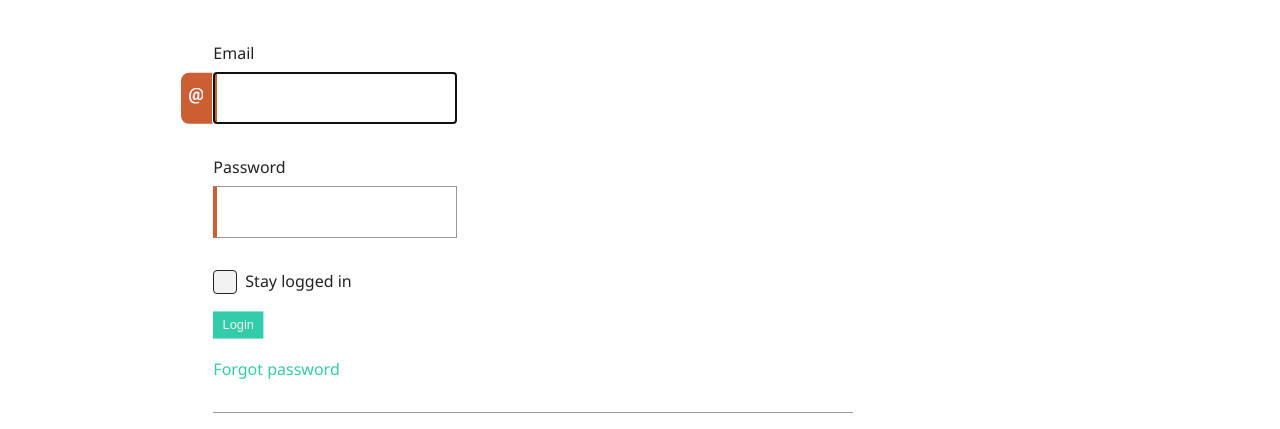
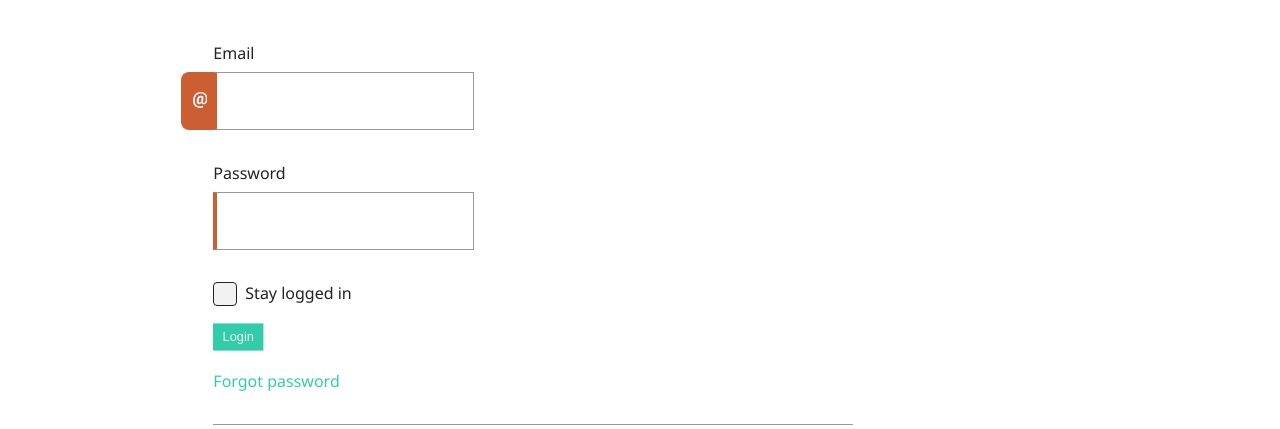
Before and after one commit to BerendPronk/minor-cssttr, a plain HTML site: page files/week-2/living-styleguides-2/index.html in a window 1280 px wide. Shown: the part 223-652 px from the top of the page. Drawn offline with nearby package versions, Linux system fonts and the light colour scheme.

Commit message:
Updates stylesheet

```diff
--- a/files/week-2/living-styleguides-2/assets/scss/main.scss
+++ b/files/week-2/living-styleguides-2/assets/scss/main.scss
@@ -22,7 +22,6 @@ $color-white:			#f2f2f2;
 	src: url('../fonts/playfair-display-sc.woff2');
 	unicode-range: U+26;
 }
-
 
 
 body {
@@ -224,7 +223,7 @@ button {
 		content: "";
 	}
 
-	&:hover {
+	&:hover, &:focus {
 
 		&::before {
 			right: 0;
@@ -266,6 +265,8 @@ form {
 		display: block;
 		position: relative;
 		z-index: 2;
+		width: 14rem;
+		height: 1.5rem;
 		margin-top: .5rem;
 		margin-bottom: 1rem;
 		padding: 1rem;
@@ -274,12 +275,13 @@ form {
 		border: 1px solid $color-grey;
 
 		&:focus {
+			outline: none;
 
 			& + span {
-				transform: translate(338%, -7em);
+				transform: translate(12.3rem, -7.5em);
 
 				@media (min-width: 40em) {
-					transform: translate(-2rem, -4.2rem);
+					transform: translate(-2rem, -4.625rem);
 				}
 			}
 		}
@@ -297,26 +299,32 @@ form {
 
 			& + span {
 				background-color: #33cc5e;
-				transform: translate(338%, -7em);
+				transform: translate(12.3rem, -7.5em);
 
 				@media (min-width: 40em) {
-					transform: translate(-2rem, -4.2rem);
+					transform: translate(-2rem, -4.625rem);
 				}
 			}
 		}
 
 		& + span {
+			box-sizing: border-box;
 			position: absolute;
 			z-index: 1;
-			padding: .9em 1.2em;
+			width: 4rem;
+			height: 3rem;
+			padding: 1em 1.2em;
+			text-align: center;
 			border-radius: .5em .5em 0 0;
-			transform: translate(330%, -4.2rem);
+			transform: translate(12.3rem, -4.6rem);
 
 			@media (min-width: 40em) {
-				padding: .9em .45em;
-				padding-right: 2em;
+				width: 2rem;
+				height: 3.65rem;
+				padding: 1.2em .5em;
+				padding-left: .7em;
 				border-radius: .5em 0 0 .5em;
-				transform: translate(0, -4.2rem);
+				transform: translate(0, -4.625rem);
 			}
 
 			svg {
@@ -602,11 +610,13 @@ legend {
 		img {
 			float: left;
 			width: 100%;
+			width: max-content;
 			margin-right: 1.5rem;
 			margin-bottom: 1rem;
 
 			@media (min-width: 40em) {
 				width: 30%;
+				width: fit-content;
 				margin-bottom: 0;
 			}
 		}
```
Also changed, not shown: files/week-2/living-styleguides-2/assets/css/main.css.
